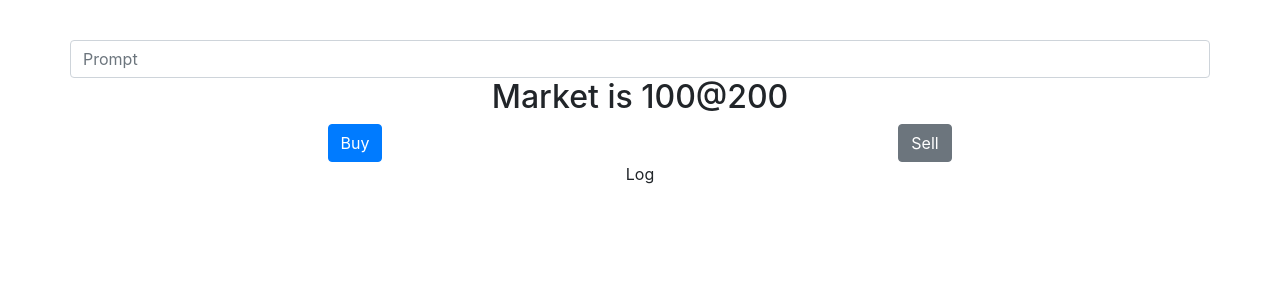
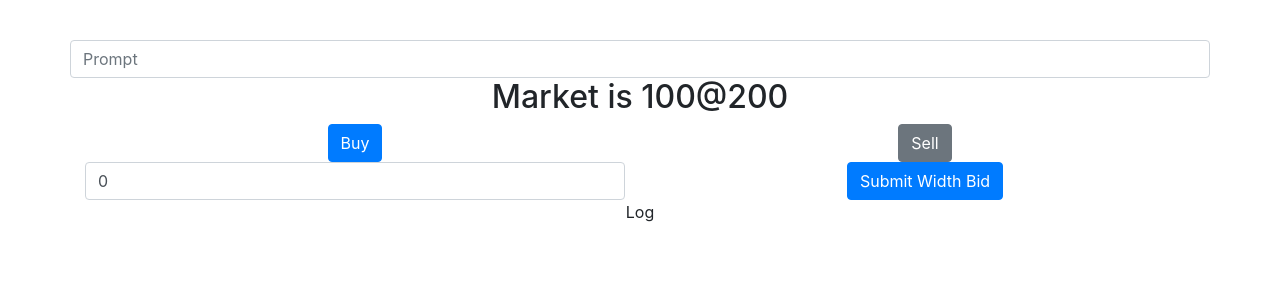
Before and after one commit to h-shan/mmgame, a React (Create React App) app in the folder mm-client/: page /play in a window 1280 px wide. Shown: the top 300 px of the page. Built offline with nearby package versions, Linux system fonts and the light colour scheme.

Commit message:
Allow users to bid widths, warn if bid too large

```diff
--- a/mm-client/src/global/socket.ts
+++ /dev/null
@@ -1,3 +0,0 @@
-import { io } from 'socket.io-client';
-const socket = io('http://localhost:3000');
-export default socket;
--- /dev/null
+++ b/mm-client/src/global/util.ts
@@ -0,0 +1,3 @@
+export const rt2d = (x : number) => {
+  return Math.round(x * 100) / 100;
+}
--- a/mm-client/src/pages/Play.tsx
+++ b/mm-client/src/pages/Play.tsx
@@ -1,26 +1,34 @@
 import React, { useEffect, useState } from 'react';
 import {
+  Button,
+  ButtonGroup,
+  ButtonToolbar,
   Col,
   Container,
   Form,
   Row,
-  ButtonGroup,
-  Button
+  Toast
 } from 'react-bootstrap';
 import { io, Socket } from 'socket.io-client';
 
+import { rt2d } from '../global/util';
 import Player from '../models/Player';
 import PlayerItem from '../components/PlayerItem';
 
 class GameState {
   prompt: string = '';
   players: Player[] = [];
+  width: number = 0;
 }
 
 const PlayPage: React.FC = () => {
   const [idMe, setIdMe] = useState('unset');
   const [socket, setSocket] = useState((null as unknown) as Socket);
   const [gameState, setGameState] = useState(new GameState());
+  const [bidWidth, setBidWidth] = useState(0);
+  const [showBidWidthTooLargeToast, setShowBidWidthTooLargeToast] = useState(
+    false
+  );
 
   useEffect(() => {
     const _socket = io('http://localhost:3000');
@@ -44,6 +52,13 @@ const PlayPage: React.FC = () => {
     socket.emit('changePrompt', { prompt: e.target.value });
   };
 
+  const submitWidth = () => {
+    if (gameState.width && bidWidth > gameState.width * 0.9) {
+      setShowBidWidthTooLargeToast(true);
+    }
+    socket.emit('bidWidth', { id: idMe, width: bidWidth });
+  };
+
   return (
     <>
       <Container>
@@ -62,6 +77,40 @@ const PlayPage: React.FC = () => {
           </Col>
           <Col>
             <Button variant="secondary">Sell</Button>
+          </Col>
+        </Row>
+        <Row>
+          <Col>
+            <Toast
+              onClose={() => setShowBidWidthTooLargeToast(false)}
+              show={showBidWidthTooLargeToast}
+              delay={3000}
+              autohide>
+              <Toast.Header>
+                <strong className="mr-auto">Bid width too large!</strong>
+              </Toast.Header>
+              <Toast.Body>
+                Maximium bid width is {rt2d(0.9 * gameState.width)} because
+                current min width is {rt2d(gameState.width)}.
+              </Toast.Body>
+            </Toast>
+            <Form.Control
+              type="number"
+              value={bidWidth}
+              placeholder="Width"
+              onChange={(e) => {
+                setBidWidth(Number(e.target.value));
+              }}
+            />
+            {gameState.width !== 0 && (
+              <Form.Text className="text-muted">
+                Current best width: {gameState.width} - Max bid width:{' '}
+                {rt2d(gameState.width * 0.9)}
+              </Form.Text>
+            )}
+          </Col>
+          <Col>
+            <Button onClick={submitWidth}>Submit Width Bid</Button>
           </Col>
         </Row>
         <Row>
```
Also changed, not shown: 1 other file (tests, documents, lock files or other folders).
